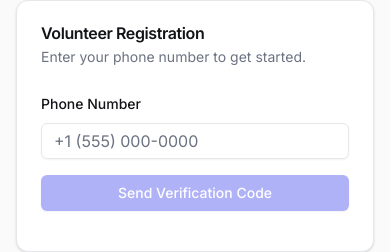
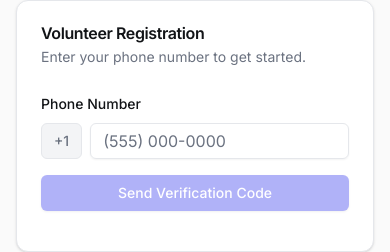
Before and after one commit to rrr-ritz/des-rangila, a Next.js app: page /volunteer/register in a window 390 px wide. Shown: the part 350-602 px from the top of the page. Built offline with nearby package versions, Linux system fonts and the light colour scheme; no server answers.

Commit message:
Fix volunteer phone input: auto-format to E.164 + show +1 prefix

```diff
--- a/app/volunteer/register/page.tsx
+++ b/app/volunteer/register/page.tsx
@@ -34,6 +34,25 @@ export default function VolunteerRegisterPage() {
   const [loading, setLoading] = useState(false);
   const [error, setError] = useState("");
 
+  function formatE164(raw: string): string {
+    // Strip everything except digits
+    const digits = raw.replace(/\D/g, "");
+    // If already has country code (11 digits starting with 1), add +
+    if (digits.length === 11 && digits.startsWith("1")) {
+      return `+${digits}`;
+    }
+    // 10-digit US number — prepend +1
+    if (digits.length === 10) {
+      return `+1${digits}`;
+    }
+    // If user already typed +, pass through
+    if (raw.startsWith("+")) {
+      return raw.replace(/[^\d+]/g, "");
+    }
+    // Fallback: prepend +1 and hope for the best
+    return `+1${digits}`;
+  }
+
   async function handleSendCode() {
     setError("");
     setLoading(true);
@@ -41,6 +60,8 @@ export default function VolunteerRegisterPage() {
     try {
       const auth = getFirebaseAuth();
       if (!auth) throw new Error("Firebase not configured");
+
+      const e164Phone = formatE164(phone);
 
       // Initialize RecaptchaVerifier
       if (!(window as unknown as Record<string, unknown>).recaptchaVerifier) {
@@ -53,7 +74,7 @@ export default function VolunteerRegisterPage() {
       const verifier = (
         window as unknown as Record<string, unknown>
       ).recaptchaVerifier as RecaptchaVerifier;
-      const result = await signInWithPhoneNumber(auth, phone, verifier);
+      const result = await signInWithPhoneNumber(auth, e164Phone, verifier);
       setConfirmation(result);
       setStep("verify");
     } catch (e) {
@@ -128,13 +149,19 @@ export default function VolunteerRegisterPage() {
             <div className="space-y-4">
               <div className="space-y-2">
                 <Label htmlFor="phone">Phone Number</Label>
+                <div className="flex gap-2">
+                  <div className="flex items-center justify-center px-3 rounded-md border bg-muted text-sm font-medium text-muted-foreground shrink-0">
+                    +1
+                  </div>
                   <Input
                     id="phone"
                     type="tel"
-                  placeholder="+1 (555) 000-0000"
+                    inputMode="numeric"
+                    placeholder="(555) 000-0000"
                     value={phone}
                     onChange={(e) => setPhone(e.target.value)}
                   />
+                </div>
               </div>
               {error && (
                 <p className="text-sm text-destructive">{error}</p>
```
Lines whose indentation alone changed are shown as unchanged.
